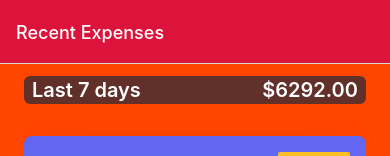
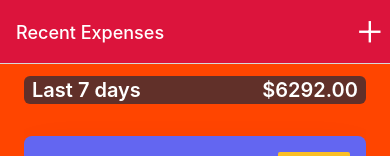
Before and after one commit to Luthando496/finance-trance-training-react-native, a React Native app: screen /ExpensesOverview in a window 390 px wide. Shown: the top 156 px of the page. Built offline with nearby package versions, Linux system fonts and the light colour scheme.

Commit message:
header button

```diff
--- a/BottomTab/BottomTabs.js
+++ b/BottomTab/BottomTabs.js
@@ -2,6 +2,7 @@ import { createBottomTabNavigator } from '@react-navigation/bottom-tabs';
 import RecentExpense from '../screens/RecentExpense';
 import AllExpense from '../screens/AllExpense';
 import {Ionicons} from '@expo/vector-icons';
+import CustomBTN from '../UI/CustomBTN';
 
 const Tab = createBottomTabNavigator();
 
@@ -16,7 +17,10 @@ function BottomTabs() {
             backgroundColor: '#DC143C'
         },
         tabBarActiveTintColor: '#BDB76B',
-        tabBarInactiveTintColor: '#ffff'
+        tabBarInactiveTintColor: '#ffff',
+        headerRight: ({tintColor}) => (
+          <CustomBTN name='add' size={38} color={tintColor} onPress={()=>{}} />
+        )
 
     }}>
       <Tab.Screen options={{
--- /dev/null
+++ b/UI/CustomBTN.js
@@ -0,0 +1,22 @@
+import React from 'react'
+import {View,StyleSheet,Pressable} from 'react-native'
+import {Ionicons} from '@expo/vector-icons'
+
+
+const CustomBTN = ({name,size,color,onPress}) => {
+  return (
+    <Pressable style={({pressed})=> pressed && styles.pressed } onPress={onPress}>
+        <View className='bg-sky-400'>
+            <Ionicons name={name} size={size} color={color} />
+        </View>
+    </Pressable>
+  )
+}
+
+
+const styles = StyleSheet.create({
+    pressed:{
+        opacity:0.5,
+    }
+})
+export default CustomBTN
--- a/components/ExpenseItem.js
+++ b/components/ExpenseItem.js
@@ -5,8 +5,12 @@ import { getFormatedDate } from '../Util/date'
 
 const ExpenseItem = ({title,amount,date}) => {
 
+    const expensePressHandler =()=>{
+
+    }
+
   return (
-    <Pressable>
+    <Pressable  style={({pressed})=> pressed && styles.pressed} onPress={expensePressHandler}>
         <View className='p-4 my-5 bg-indigo-500 flex-row justify-between rounded-lg shadow-2xl'>
             <View><Text className='text-white font-semibold text-base'>{title}</Text><Text className='mt-2 text-white font-bold' >{getFormatedDate(date)}</Text></View>
 
@@ -19,8 +23,9 @@ const ExpenseItem = ({title,amount,date}) => {
 }
 
 const styles = StyleSheet.create({
-    expenseItem:{
-
+    pressed:{
+        opacity: 0.4,
+        transform: 'translateY(5px)',
     }
 })
 
```
